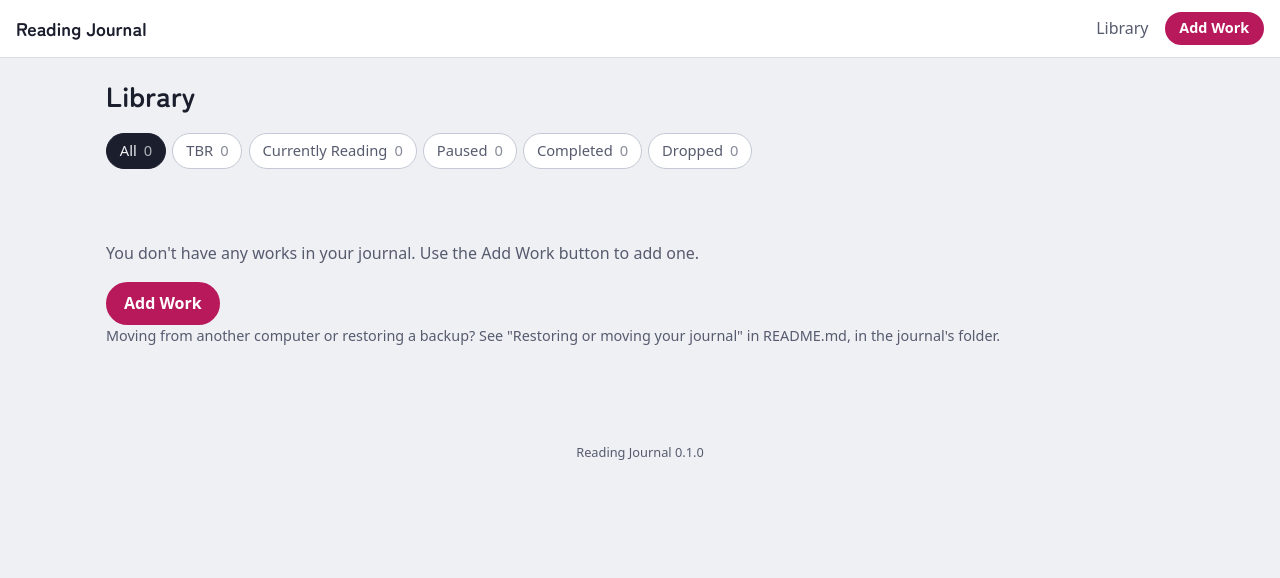
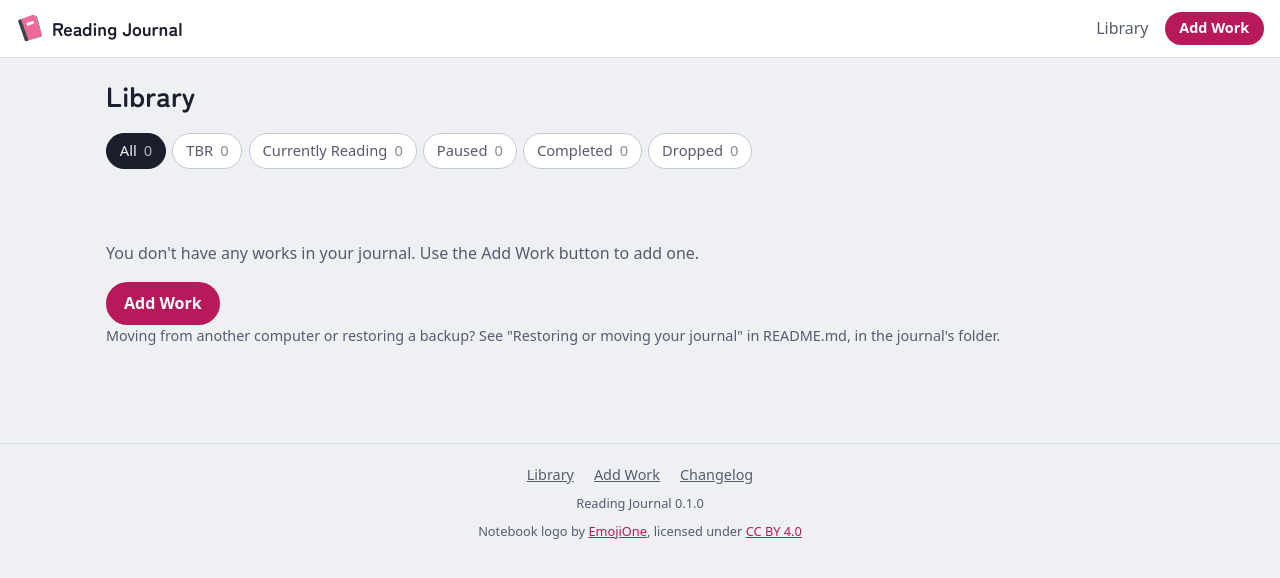
Before and after one commit to anneonymie/Reading-Journal, a Flask app: page / in a window 1280 px wide. Shown: the top 578 px of the page. Run offline with Flask 3, Linux system fonts and the light colour scheme; data comes from the database, SQL or seed files in the repository; data that the repository does not hold is empty; some libraries are stand-ins or nearby versions.

Commit message:
Footer with links and logo credit, changelog page, notebook logo
- Footer: Library, Add Work and Changelog links, version, CC BY credit
- /changelog shows CHANGELOG.md; Docker image now includes it
- EmojiOne notebook as header logo and browser tab icon

```diff
--- a/journal/static/style.css
+++ b/journal/static/style.css
@@ -70,12 +70,16 @@ header.site {
   padding: .75rem 16px; background: var(--surface); border-bottom: 1px solid var(--line);
   position: sticky; top: 0; z-index: 5;
 }
-.brand { color: var(--ink); text-decoration: none; font-size: 1.15rem; }
+.brand { color: var(--ink); text-decoration: none; font-size: 1.15rem; display: inline-flex; align-items: center; gap: .5rem; }
+.brand img { width: 28px; height: 28px; }
 header.site nav { display: flex; align-items: center; gap: 1rem; }
 header.site nav a:not(.button) { color: var(--ink-soft); text-decoration: none; }
 main { max-width: 1100px; margin: 0 auto; padding: 1.25rem 16px 4rem; }
 main.narrow { max-width: 680px; }
-footer.site { text-align: center; color: var(--ink-soft); font-size: .8rem; padding: 0 16px 1.5rem; }
+footer.site { text-align: center; color: var(--ink-soft); font-size: .8rem; padding: 1.25rem 16px 1.5rem; border-top: 1px solid var(--line); }
+footer.site nav { display: flex; flex-wrap: wrap; justify-content: center; gap: .4rem 1.25rem; font-size: .9rem; }
+footer.site nav a { color: var(--ink-soft); }
+footer.site p { margin: .5rem 0 0; }
 .flash { max-width: 1100px; margin: 1rem auto 0; padding: 0 16px; }
 .flash p { margin: 0; padding: .6rem .9rem; background: var(--surface); border-left: 4px solid var(--ok); border-radius: 6px; }
 
--- a/journal/templates/base.html
+++ b/journal/templates/base.html
@@ -4,12 +4,15 @@
   <meta charset="utf-8">
   <meta name="viewport" content="width=device-width, initial-scale=1">
   <title>{% block title %}Reading Journal{% endblock %}</title>
+  <link rel="icon" type="image/svg+xml" href="{{ url_for('static', filename='emojione-notebook.svg') }}">
   <link rel="stylesheet" href="{{ url_for('static', filename='style.css') }}">
   <script src="{{ url_for('static', filename='app.js') }}" defer></script>
 </head>
 <body>
   <header class="site">
-    <a class="brand" href="{{ url_for('journal.library') }}">Reading Journal</a>
+    <a class="brand" href="{{ url_for('journal.library') }}">
+      <img src="{{ url_for('static', filename='emojione-notebook.svg') }}" alt="" width="28" height="28">Reading Journal
+    </a>
     <nav>
       <a href="{{ url_for('journal.library') }}">Library</a>
       <a class="button small" href="{{ url_for('journal.work_new') }}">Add Work</a>
@@ -23,6 +26,15 @@
   <main class="{% block main_class %}{% endblock %}">
     {% block content %}{% endblock %}
   </main>
-  <footer class="site">Reading Journal {{ app_version }}</footer>
+  <footer class="site">
+    <nav aria-label="Footer">
+      <a href="{{ url_for('journal.library') }}">Library</a>
+      <a href="{{ url_for('journal.work_new') }}">Add Work</a>
+      <a href="{{ url_for('journal.changelog') }}">Changelog</a>
+    </nav>
+    <p>Reading Journal {{ app_version }}</p>
+    <p>Notebook logo by <a href="https://github.com/joypixels/emojione">EmojiOne</a>,
+       licensed under <a href="https://creativecommons.org/licenses/by/4.0/">CC BY 4.0</a></p>
+  </footer>
 </body>
 </html>
--- /dev/null
+++ b/journal/templates/changelog.html
@@ -0,0 +1,6 @@
+{% extends "base.html" %}
+{% block title %}Changelog | Reading Journal{% endblock %}
+{% block main_class %}narrow{% endblock %}
+{% block content %}
+<div class="prose">{{ text|md }}</div>
+{% endblock %}
--- a/journal/views.py
+++ b/journal/views.py
@@ -3,6 +3,7 @@ import math
 import re
 import sqlite3
 from decimal import Decimal, InvalidOperation
+from pathlib import Path
 
 from flask import (Blueprint, abort, current_app, flash, g, redirect, render_template,
                    request, send_from_directory, url_for)
@@ -587,6 +588,14 @@ def entry_delete(entry_id):
 
 # ------------------------------------------------------------------ files
 
+CHANGELOG_PATH = Path(__file__).resolve().parent.parent / "CHANGELOG.md"
+
+
+@bp.get("/changelog")
+def changelog():
+    return render_template("changelog.html", text=CHANGELOG_PATH.read_text(encoding="utf-8"))
+
+
 @bp.get("/media/<path:rel>")
 def media(rel):
     # Only files inside images/ are served. Reject any "..", backslash or empty part outright,
```
Also changed, not shown: CLAUDE.md (+3 -3 lines), test_app.py (+19 -3 lines), CHANGELOG.md, journal/static/emojione-notebook.svg (added), 2 other files.
